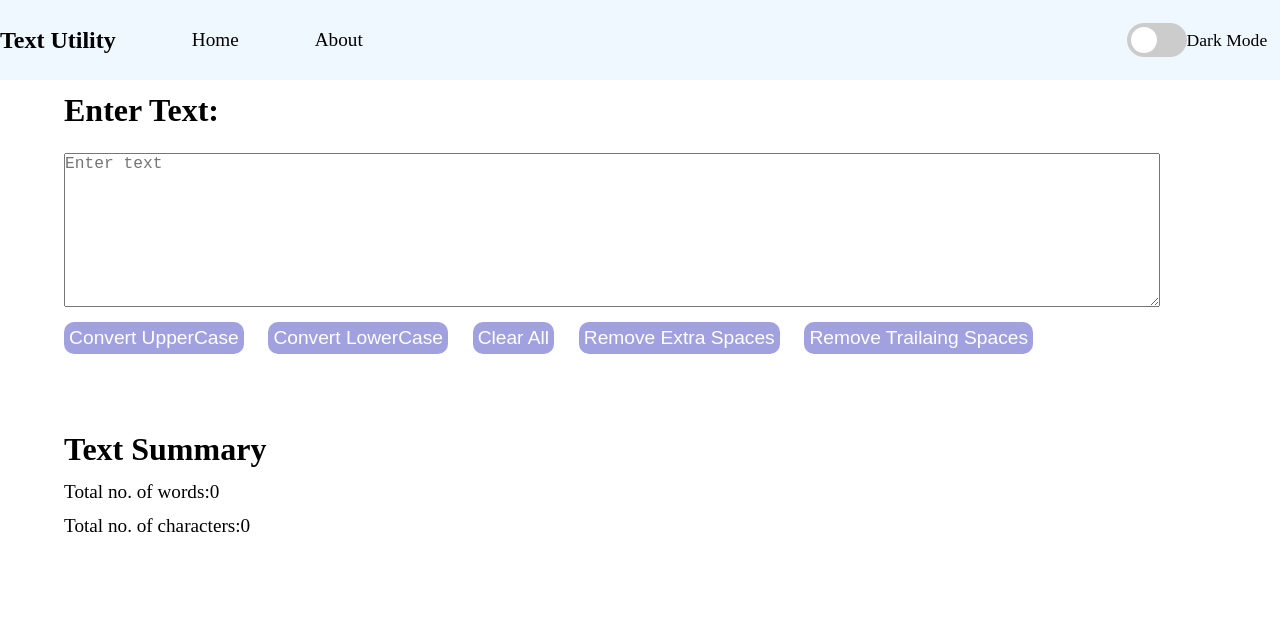
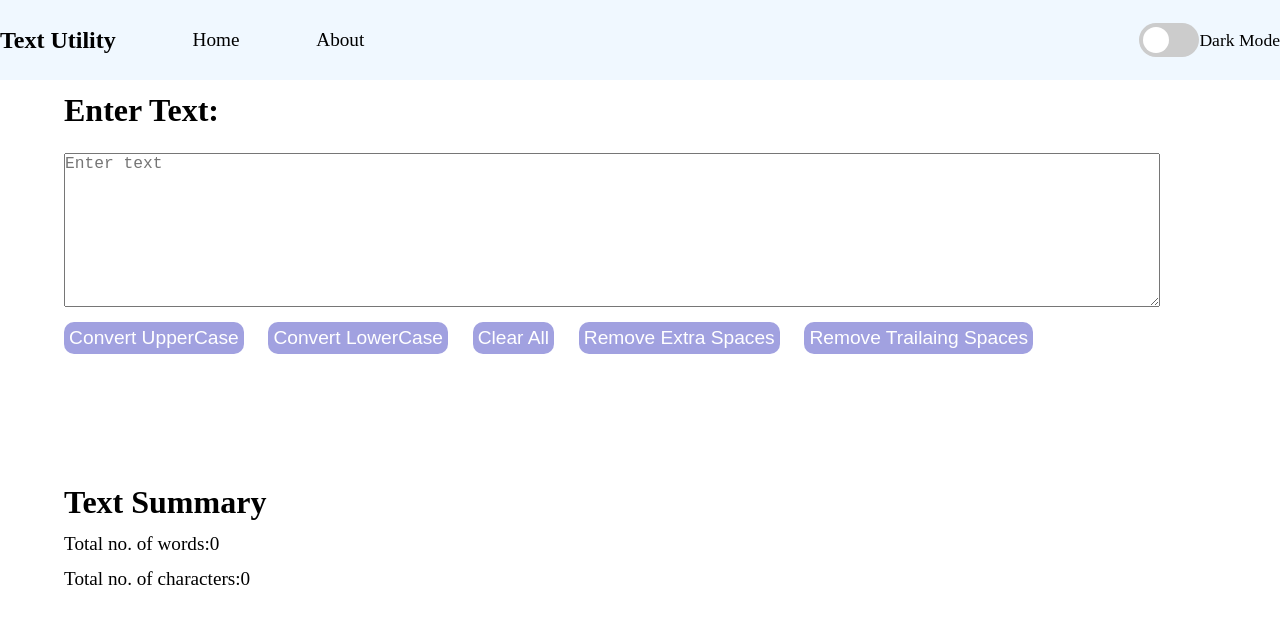
Before and after one commit to AmanKumar9599/Text_changer, a plain HTML site: page index.html in a window 1280 px wide. Drawn offline with Linux system fonts and the light colour scheme.

Commit message:
Update index.css

```diff
--- a/index.css
+++ b/index.css
@@ -31,7 +31,6 @@ a{
 .right{
     display: flex;
     justify-content: right;
-    padding-right: 1%;
     align-items: center;
     width: 40%;
 }
@@ -48,7 +47,7 @@ textarea{
     margin-top: 1%;
 }
 .buttons{
-    height: 15vh;
+    height: 20vh;
     width: 80%;
     padding-left: 5%;
 }
@@ -68,7 +67,7 @@ textarea{
 }
 
 .summary{
-    margin-top: 0%;
+    margin-top: 1%;
     margin-left: 5%;
 }
 .summary h1{
```
